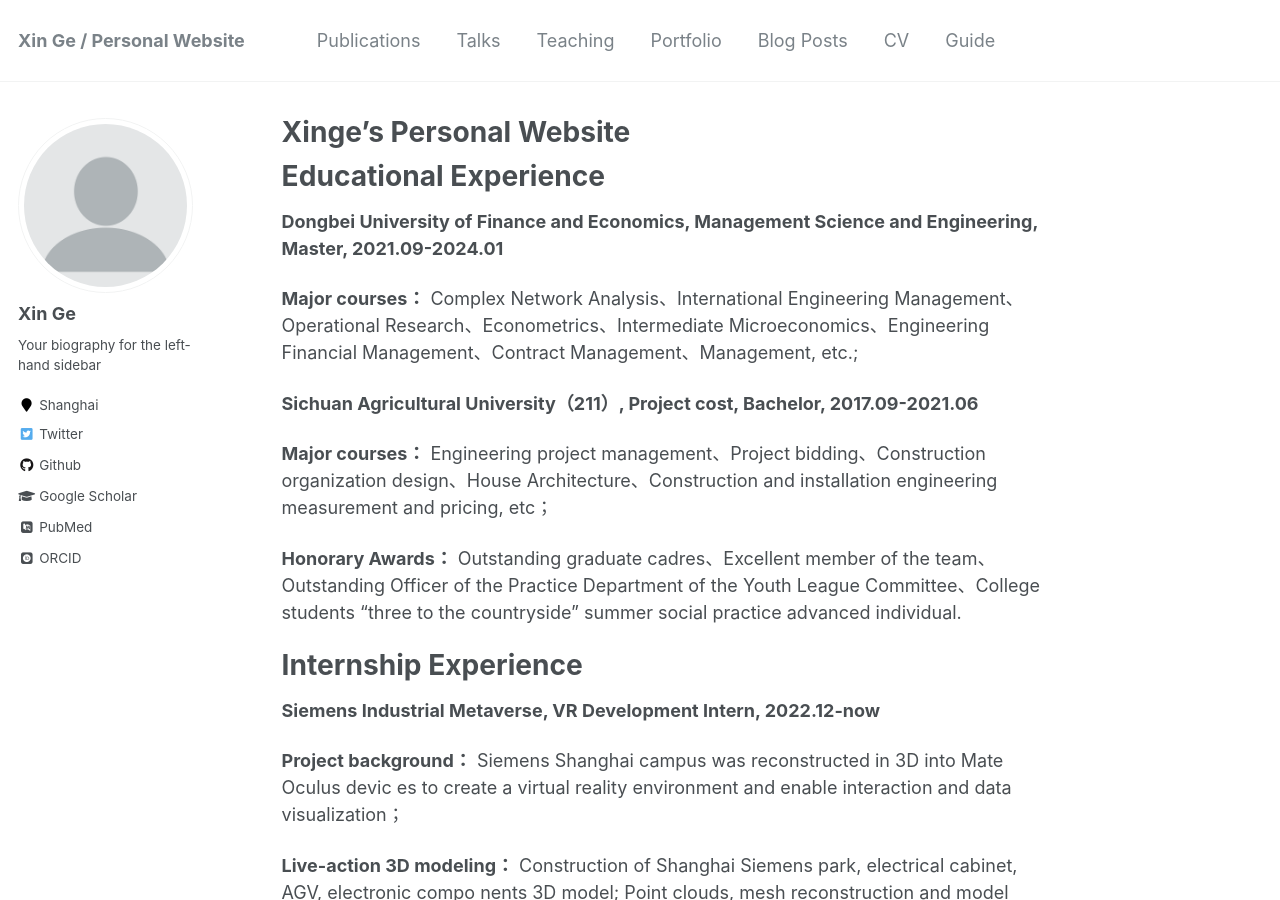
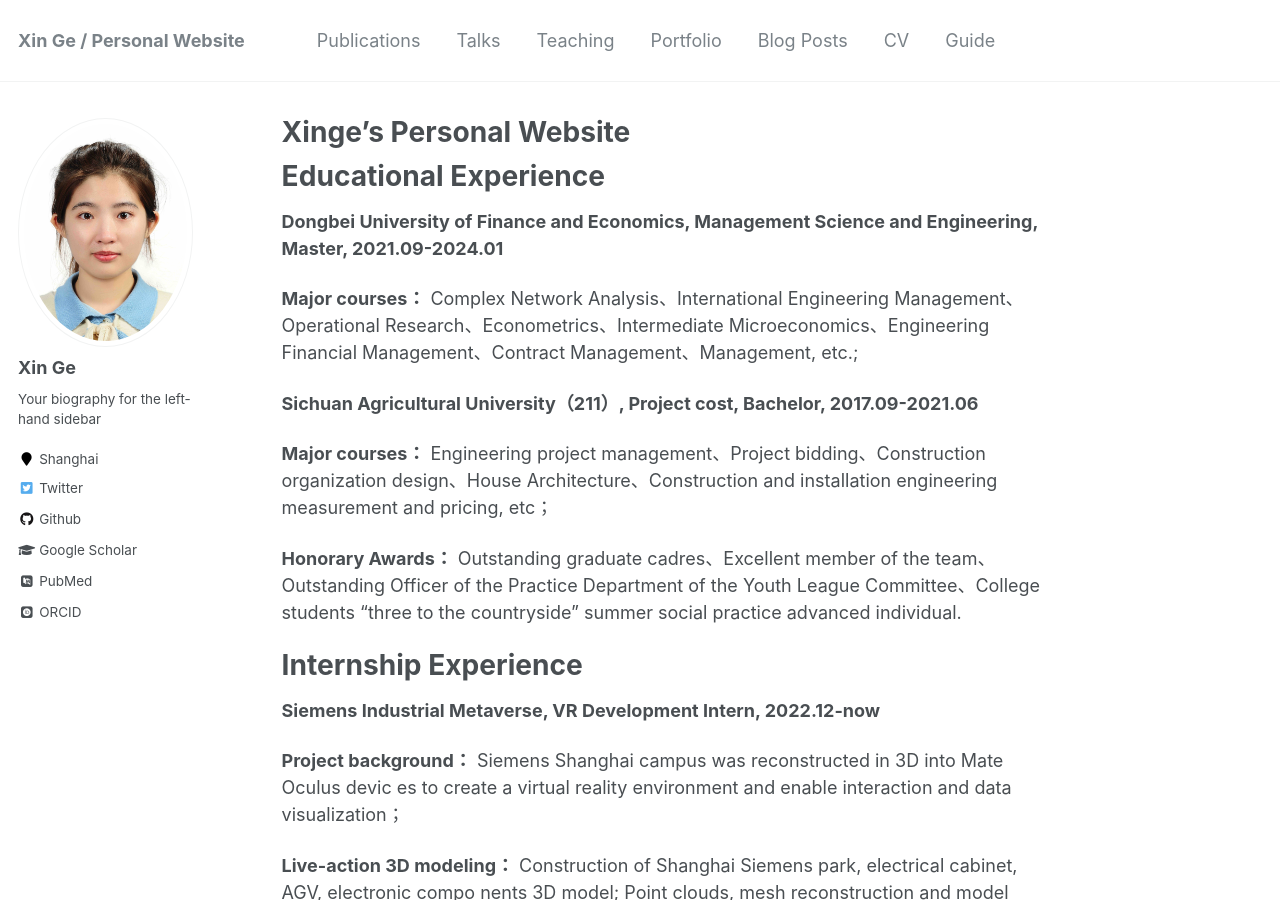
Before and after one commit to Esther0630/Esther0630.github.io, a Jekyll site: the page built from _pages/about.md, in a window 1280 px wide and 900 px high. Built offline with Jekyll 4.4.1, drawn with Linux system fonts in a browser that asks for light colours; some web fonts are replaced.

Commit message:
Update _config.yml

```diff
--- a/_config.yml
+++ b/_config.yml
@@ -81,7 +81,7 @@ analytics:
 # Site Author
 author:
   name             : "Xin Ge"
-  avatar           : "profile.png"
+  avatar           : "Xinge.png"
   bio              : "Your biography for the left-hand sidebar"
   location         : "Shanghai"
   employer         :
@@ -96,7 +96,7 @@ author:
   flickr           :
   facebook         :
   foursquare       :
-  github           : "academicpages"
+  github           : "Esther0630"
   google_plus      :
   keybase          :
   instagram        :
```
